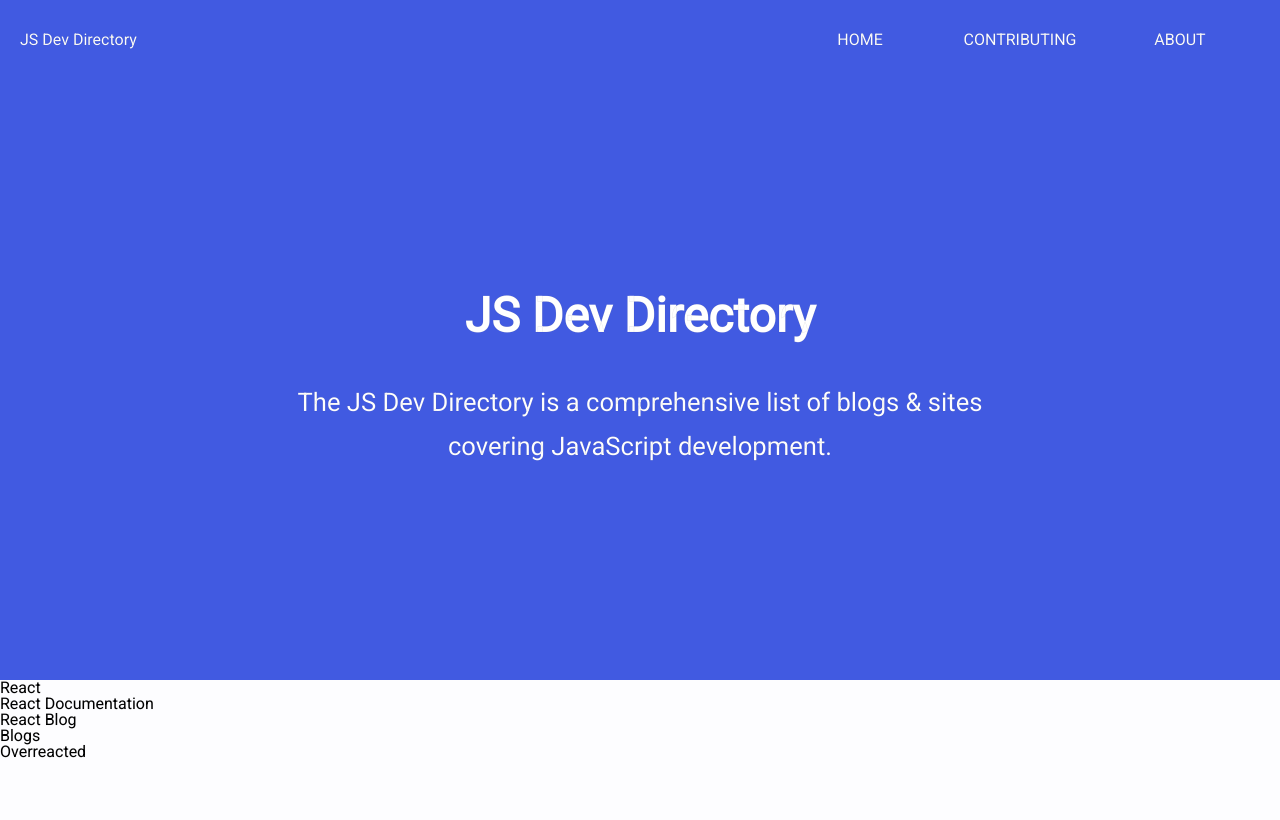
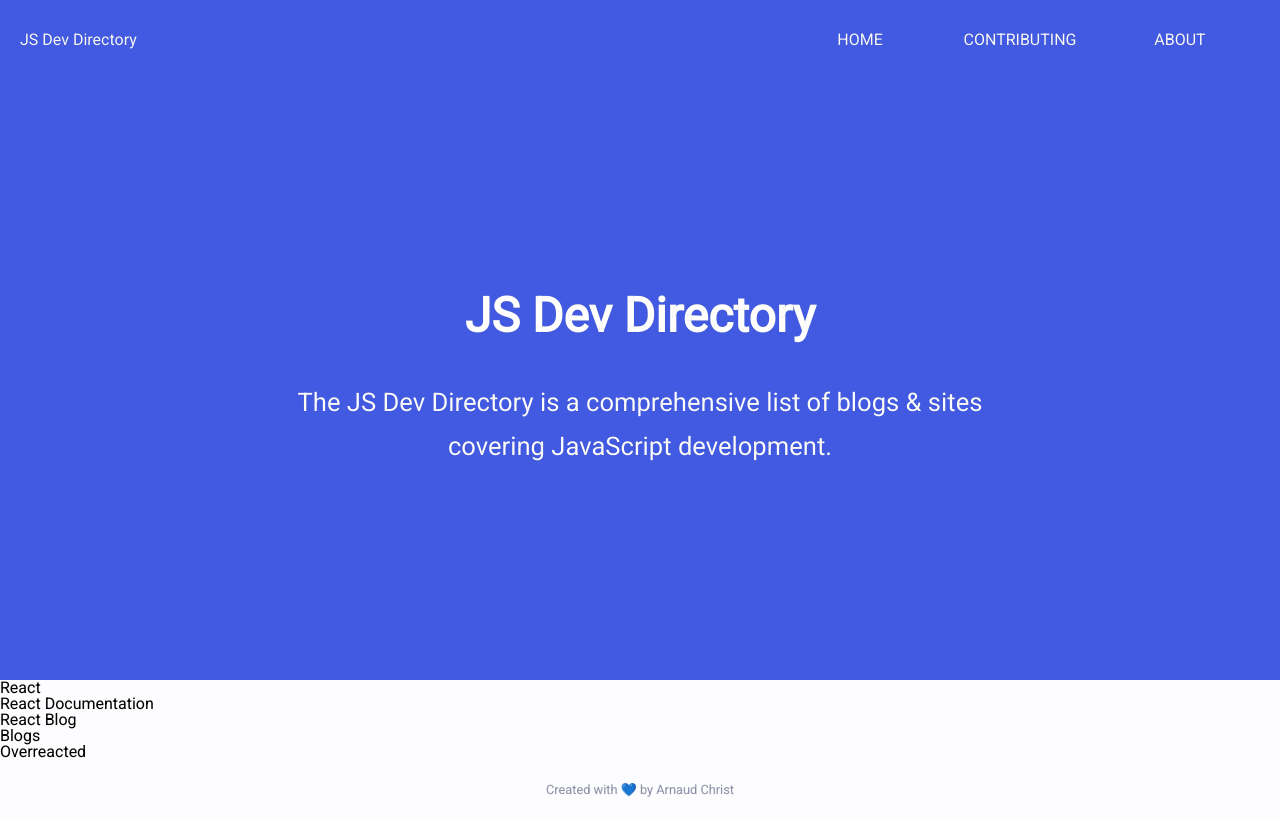
Before and after one commit to Onra/jsdevrepository, a Next.js app: page / in a window 1280 px wide. Built offline with nearby package versions, Linux system fonts and the light colour scheme.

Commit message:
Add footer component.

```diff
--- /dev/null
+++ b/components/footer.js
@@ -0,0 +1,39 @@
+const Footer = () => (
+  <footer>
+    <div className="container">
+      <span>
+        Created with 💙 by{" "}
+        <a href="https://github.com/Onra" target="_blank">
+          Arnaud Christ
+        </a>
+      </span>
+    </div>
+    <style jsx>{`
+      footer {
+        display: flex;
+        justify-content: center;
+      }
+
+      .container {
+        width: 1200px;
+        display: flex;
+        justify-content: center;
+        align-items: center;
+        height: 60px;
+        color: #969bb2;
+        font-size: 0.8rem;
+      }
+
+      a {
+        text-decoration: none;
+        color: #969bb2;
+      }
+
+      a:hover {
+        text-decoration: underline;
+      }
+    `}</style>
+  </footer>
+);
+
+export default Footer;
--- a/components/layout.js
+++ b/components/layout.js
@@ -1,4 +1,5 @@
 import Header from "./header";
+import Footer from "./footer";
 import Head from "next/head";
 
 const Layout = props => (
@@ -12,6 +13,7 @@
     </Head>
     <Header />
     {props.children}
+    <Footer />
     <style global jsx>
       {`
         html,
```
